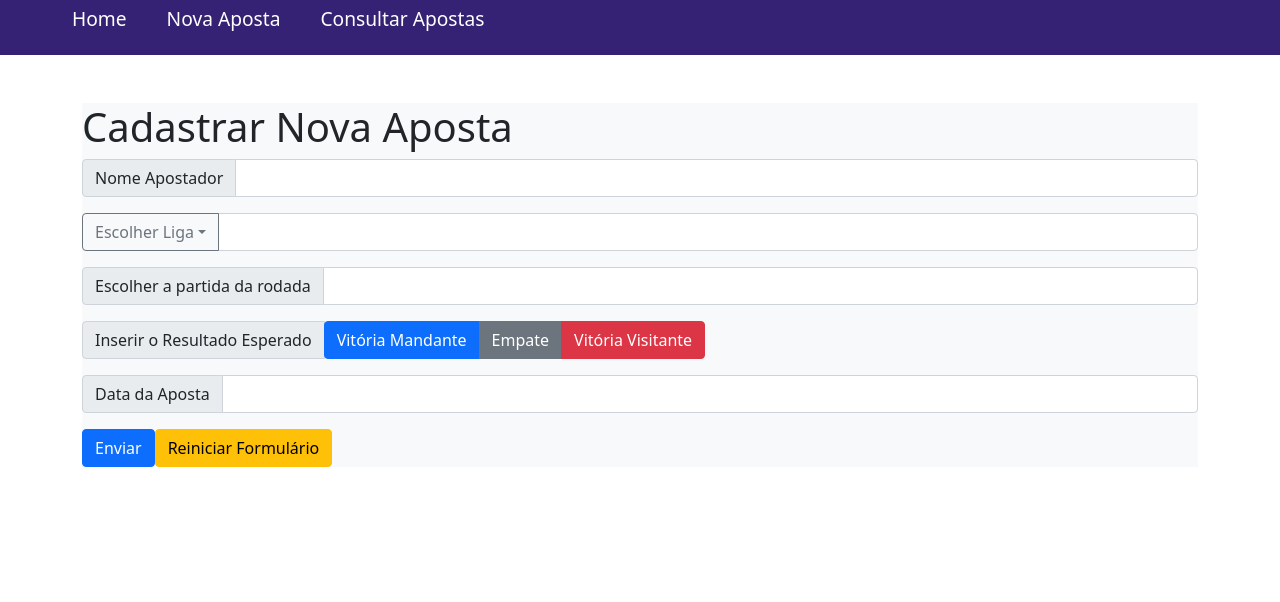
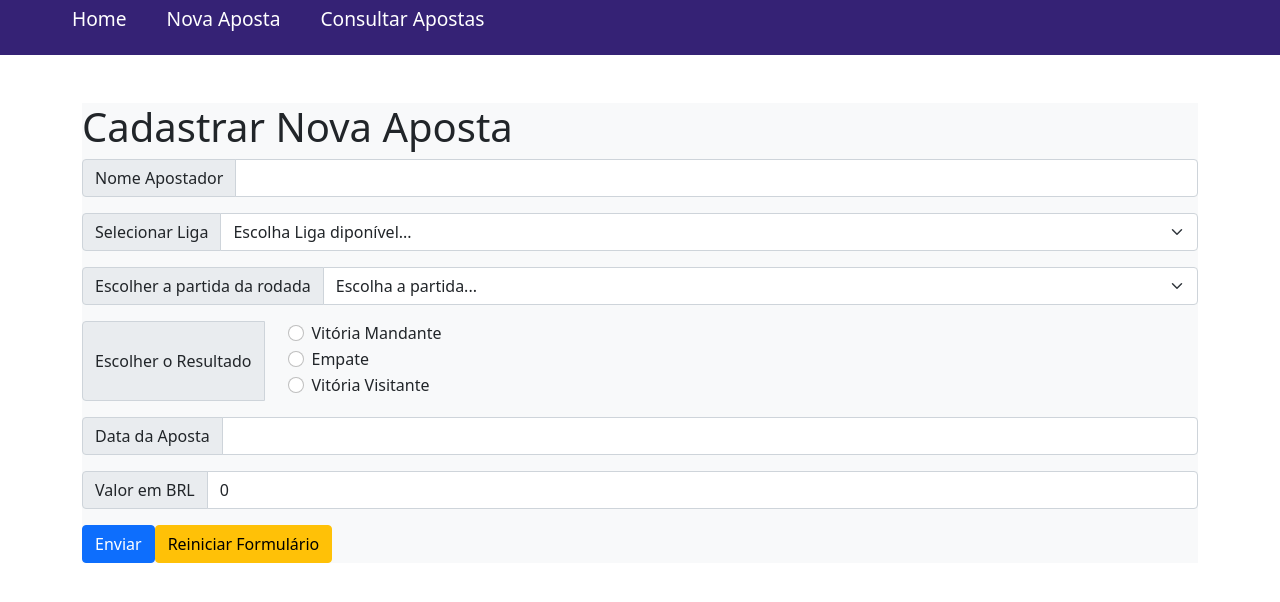
Before and after one commit to guilhermebr84/onemorebetapp, a React (Create React App) app: page /newbet in a window 1280 px wide. Shown: the top 602 px of the page. Built offline with nearby package versions, Linux system fonts and the light colour scheme.

Commit message:
16-04-2022 15:45

```diff
--- a/src/components/NewBet.js
+++ b/src/components/NewBet.js
@@ -1,21 +1,40 @@
 import React from "react";
 import { useState, useEffect } from "react";
 import axios from "axios";
-import { useParams } from "react-router-dom";
+import { useNavigate, useParams } from "react-router-dom";
 import "bootstrap/dist/css/bootstrap.min.css";
 
-import Gambler from "./NewGambler";
+import api from "./api";
 
 function NewBet() {
   const [state, setState] = useState({
     apostador: "",
-    data: "",
-    valor: 0,
+    liga: "",
+    partida: "",
     resultado: "",
     placar: "",
+    date: "",
+    valor: 0,
   });
 
-  function handleSubmit(event) {
+  const navigate = useNavigate();
+
+  function handleChange(event) {
+    setState({ ...state, [event.target.name]: event.target.value });
+  }
+
+  async function handleSubmit(event) {
+    event.preventDefault();
+    api
+      .post("/onemorebetapp", state)
+      .then((response) => {
+        console.log(response.data);
+        navigate("/");
+      })
+      .catch((err) => console.error(err));
+  }
+
+  function handleRestartForm(event) {
     event.preventDefault();
   }
 
@@ -23,56 +42,129 @@ function NewBet() {
     <div>
       <div className="bg-light">
         <h1>Cadastrar Nova Aposta</h1>
-        <span id="topo"></span>
+
         <div className="input-group mb-3">
           <span className="input-group-text">Nome Apostador</span>
-          <input type="text" className="form-control"></input>
+          <input
+            type="text"
+            className="form-control"
+            name="apostador"
+            value={state.apostador}
+            onChange={handleChange}
+          ></input>
         </div>
 
         <div className="input-group mb-3">
-          <button
-            className="btn btn-outline-secondary dropdown-toggle"
-            type="button"
-            data-bs-toggle="dropdown"
-            aria-expanded="false"
+          <span className="input-group-text">Selecionar Liga</span>
+          <select
+            className="form-select"
+            name="liga"
+            value={state.liga}
+            onChange={handleChange}
           >
-            Escolher Liga
-          </button>
-          <ul className="dropdown-menu">
-            <li>Brasil Série A</li>
-            <li>Premier LeagueA</li>
-            <li>Calcio A</li>
-            <li>La Liga</li>
-          </ul>
-          <input type="text" className="form-control"></input>
+            <option selected>Escolha Liga diponível...</option>
+            <option value="1">Brasil Série A</option>
+            <option value="2">Premier League</option>
+            <option value="3">Calcio A</option>
+            <option value="4">La Liga</option>
+          </select>
         </div>
 
         <div className="input-group mb-3">
           <span className="input-group-text">Escolher a partida da rodada</span>
-          <input type="text" className="form-control"></input>
+          <select
+            className="form-select"
+            name="partida"
+            value={state.partida}
+            onChange={handleChange}
+          >
+            <option selected>Escolha a partida... </option>
+            <option value="1">A x B</option>
+            <option value="2">C x D</option>
+            <option value="3">E x F</option>
+            <option value="4">H x I</option>
+          </select>
         </div>
+
         <div className="input-group mb-3">
-          <span className="input-group-text">Inserir o Resultado Esperado</span>
-
-          <div className="btn-group" role="group">
-            <button type="button" className="btn btn-primary">
-              Vitória Mandante
-            </button>
-            <button type="button" className="btn btn-secondary">
-              Empate
-            </button>
-            <button type="button" className="btn btn-danger">
-              Vitória Visitante
-            </button>
+          <span className="input-group-text">Escolher o Resultado</span>
+          <div
+            className="form-check"
+            role="group"
+            name="resultado"
+            value={state.resultado}
+            onChange={handleChange}
+          >
+            <div class="form-check">
+              <input
+                class="form-check-input"
+                type="radio"
+                name="flexRadioDefault"
+                id="flexRadioDefault1"
+              />
+              <label class="form-check-label" for="flexRadioDefault1">
+                Vitória Mandante
+              </label>
+            </div>
+            <div class="form-check">
+              <input
+                class="form-check-input"
+                type="radio"
+                name="flexRadioDefault"
+                id="flexRadioDefault2"
+              />
+              <label class="form-check-label" for="flexRadioDefault1">
+                Empate
+              </label>
+            </div>
+            <div class="form-check">
+              <input
+                class="form-check-input"
+                type="radio"
+                name="flexRadioDefault"
+                id="flexRadioDefault3"
+              />
+              <label class="form-check-label" for="flexRadioDefault1">
+                Vitória Visitante
+              </label>
+            </div>
           </div>
         </div>
         <div className="input-group mb-3">
           <span className="input-group-text">Data da Aposta</span>
-          <input type="text" className="form-control"></input>
+          <input
+            type="text"
+            className="form-control"
+            name="date"
+            value={state.date}
+            onChange={handleChange}
+          ></input>
+        </div>
+        <div className="input-group mb-3">
+          <span className="input-group-text">Valor em BRL</span>
+          <input
+            type="text"
+            className="form-control"
+            name="valor"
+            value={state.valor}
+            onChange={handleChange}
+          ></input>
         </div>
         <div>
-        <button type="button" className="ml-5 btn btn-primary">Enviar</button>
-        <button type="button" className="mr-5 btn btn-warning">Reiniciar Formulário</button>
+          <button
+            type="button"
+            className="ml-5 btn btn-primary"
+            onChange="handleSubmit"
+          >
+            Enviar
+          </button>
+          <button
+            type="button"
+            className="mr-5 btn btn-warning"
+            onChange="handleRestartForm"
+          >
+            Reiniciar Formulário
+          </button>
         </div>
       </div>
     </div>
--- a/src/components/ReadBet.js
+++ b/src/components/ReadBet.js
@@ -5,11 +5,13 @@ import { useParams } from 'react-router-dom';
 
 function ReadBet() {
   const [state, setState] = useState({
-    apostador:"",
+    apostador: "",
+    liga: "",
+    partida: "",
+    resultado: "",
+    placar: "",
     data: "",
-		valor: 0,
-		resultado: "",
-		placar: ""
+    valor: 0,
   })
 
   const { id } = useParams;
@@ -31,13 +33,16 @@ function ReadBet() {
       <div className="col">
       {state.map(currentBetObj => {
 
-        const {data, valor, resultado, placar, id} = currentBetObj
+        const {apostador, liga, partida, resultado, placar, data, id} = currentBetObj
 
         return <div key={id} className="row border-end mx-3">
-          <h3>{data}</h3>
-            <p>{valor}</p>
-            <p>{resultado}</p>
-            <p>{placar}</p>
+          <h3>{state.apostador}</h3>
+            <p>{state.liga}</p>
+            <p>{state.partida}</p>
+            <p>{state.resultado}</p>
+            <p>{state.placar}</p>
+            <p>{state.data}</p>
+            <p>{state.valor}</p>
         </div>
       })}
       </div>
--- /dev/null
+++ b/src/components/api.js
@@ -0,0 +1,13 @@
+import axios from "axios";
+
+// process.env.NODE_ENV
+// 'development' quando rodamos 'npm start'
+// 'production' quando rodamos 'npm run build'
+// 'test' quando rodamos 'npm test'
+
+const url =
+  process.env.NODE_ENV === "https://ironrest.herokuapp.com/onemorebetapp";
+
+const api = axios.create({ baseURL: url });
+
+export default api;
```
Also changed, not shown: 1 other file (tests, documents, lock files or other folders).
